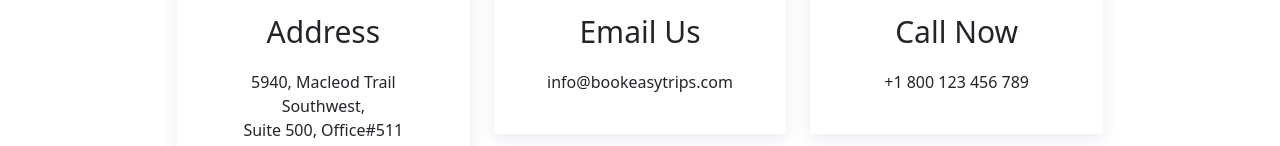
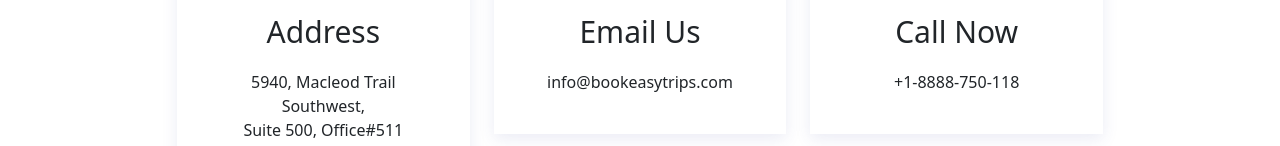
Before and after one commit to Mayank-Anonymously/Bookeasytrips, a Next.js app: page /contact in a window 1280 px wide. Shown: the part 651-797 px from the top of the page. Built offline with nearby package versions, Linux system fonts and the light colour scheme; some icons are missing.

Commit message:
TFN Change in contact us

```diff
--- a/pages/contact.js
+++ b/pages/contact.js
@@ -49,7 +49,7 @@ const contact = () => {
                       </div>
                       <div className="office-info-text">
                         <h2>Call Now</h2>
-                        <p>+1 800 123 456 789</p>
+                        <p>+1-8888-750-118</p>
                       </div>
                     </div>
                   </div>
```
Also changed, not shown: public/robots.txt (added).
